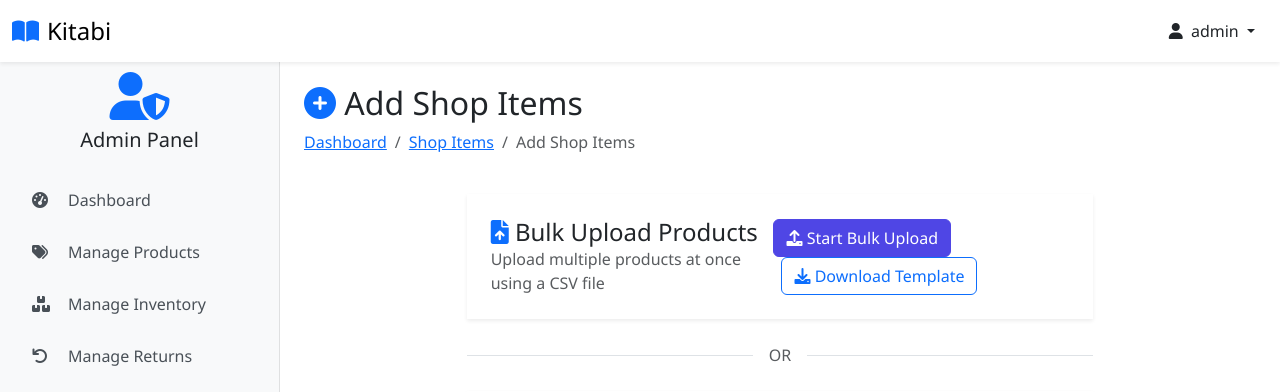
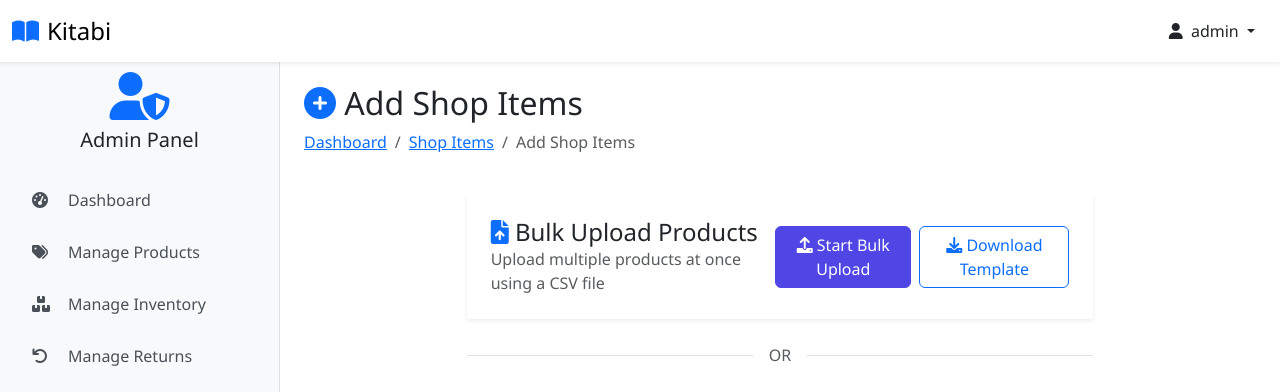
Before and after one commit to Mlaynedere/Kitabi---EECE-503M, a Flask app: page /add-shop-items in a window 1280 px wide. Shown: the top 392 px of the page. Run offline with Flask 3, Linux system fonts and the light colour scheme; a user stored in the database is signed in; some libraries are stand-ins or nearby versions.

Commit message:
button styling

```diff
--- a/website/templates/add_shop_items.html
+++ b/website/templates/add_shop_items.html
@@ -26,11 +26,11 @@
                         <h4 class="mb-0"><i class="fas fa-file-upload text-primary"></i> Bulk Upload Products</h4>
                         <p class="text-muted mb-0">Upload multiple products at once using a CSV file</p>
                     </div>
-                    <div>
+                    <div class="d-flex gap-2">
                         <a href="{{ url_for('admin.bulk_upload') }}" class="btn btn-primary">
                             <i class="fas fa-upload"></i> Start Bulk Upload
                         </a>
-                        <a href="{{ url_for('admin.download_template') }}" class="btn btn-outline-primary ms-2">
+                        <a href="{{ url_for('admin.download_template') }}" class="btn btn-outline-primary">
                             <i class="fas fa-download"></i> Download Template
                         </a>
                     </div>
--- a/website/templates/inventory_management.html
+++ b/website/templates/inventory_management.html
@@ -110,8 +110,6 @@
             <a href="{{ url_for('admin.inventory_report') }}" class="btn btn-success">
                 <i class="fas"></i> Generate Inventory Report
             </a>
-
-
         </div>
     </div>
 </div>
```
